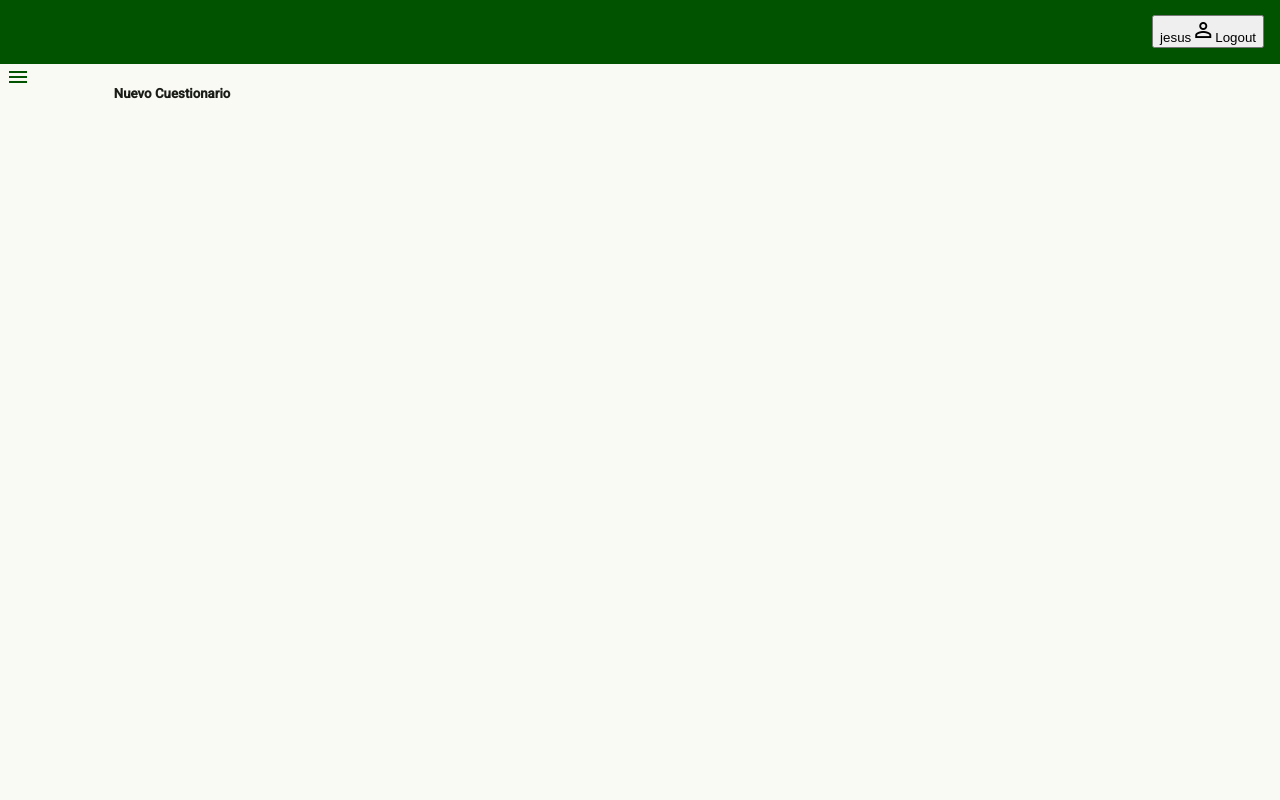
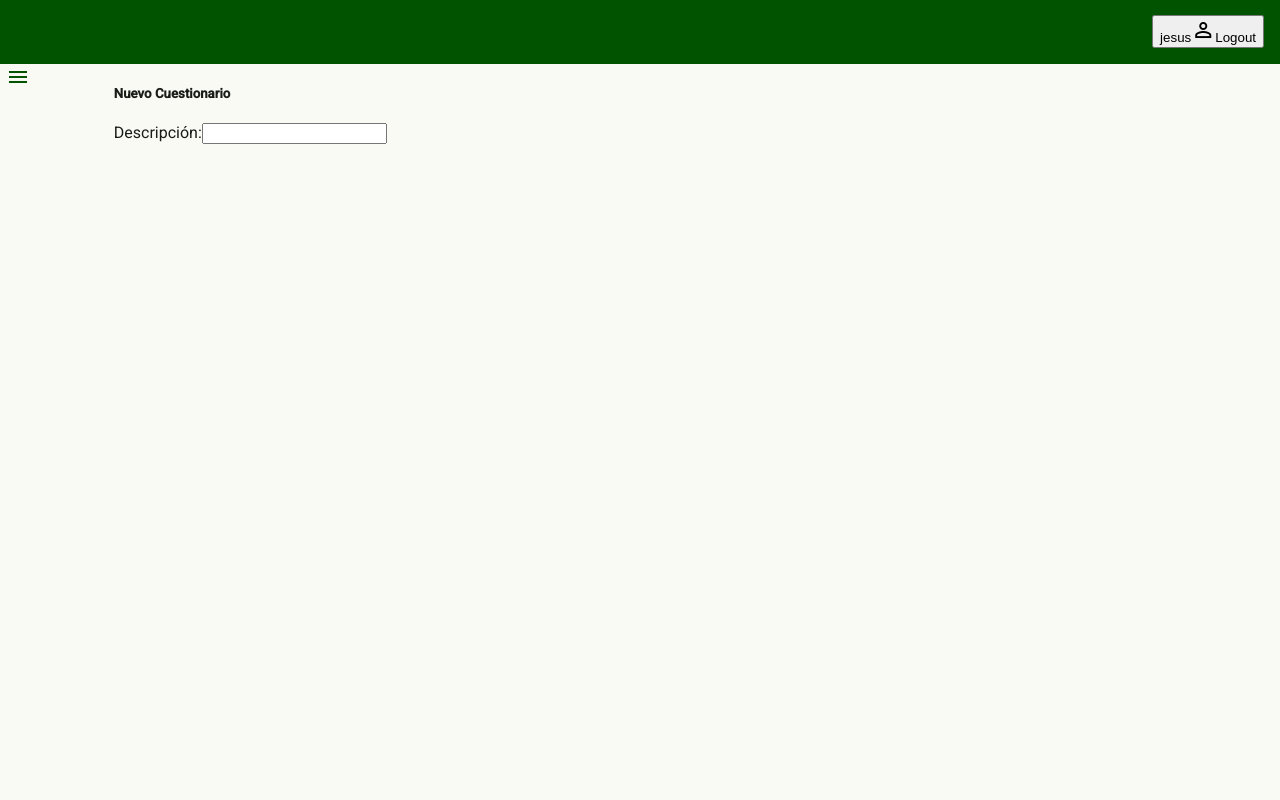
Before and after one commit to js-rom/test-app-frontend, an Angular app: page /admin/questionaires/new in a window 1280 px wide. Shown: the top 800 px of the page. Built offline with nearby package versions, Linux system fonts and the light colour scheme.

Commit message:
add description to new questionaire #1

```diff
--- a/src/app/features/admin/questionaire/new-questionaire/new-questionaire.component.html
+++ b/src/app/features/admin/questionaire/new-questionaire/new-questionaire.component.html
@@ -2,6 +2,10 @@
     <div class="leftSide"></div>
     <div class="body">
         <h1>Nuevo Cuestionario</h1>
+        <p>
+            <label for="description">Descripción:</label>
+            <input type="text" name="description" id="description">
+        </p>
     </div>
     <div class="rightSide"></div>
 </section>
```
